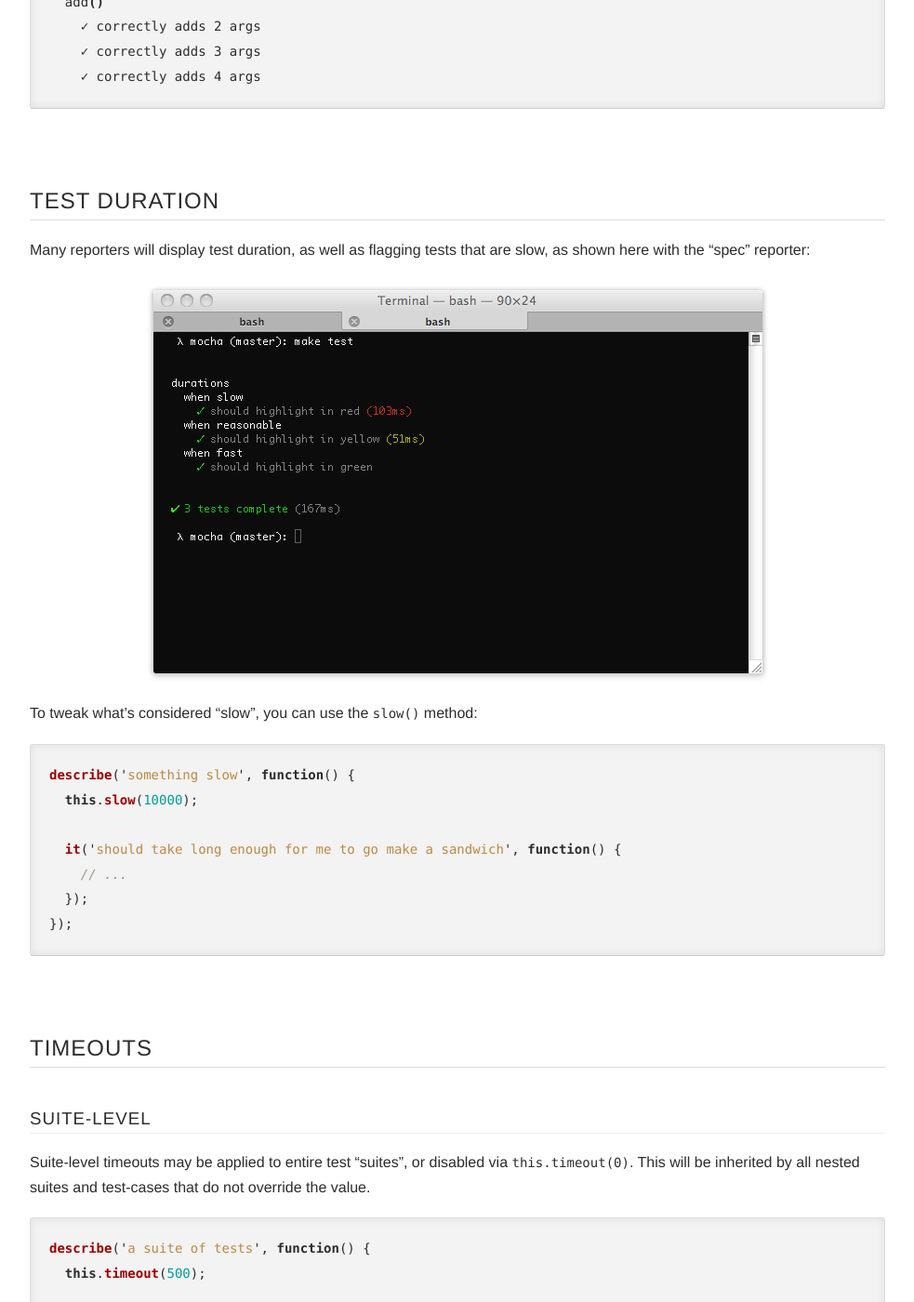
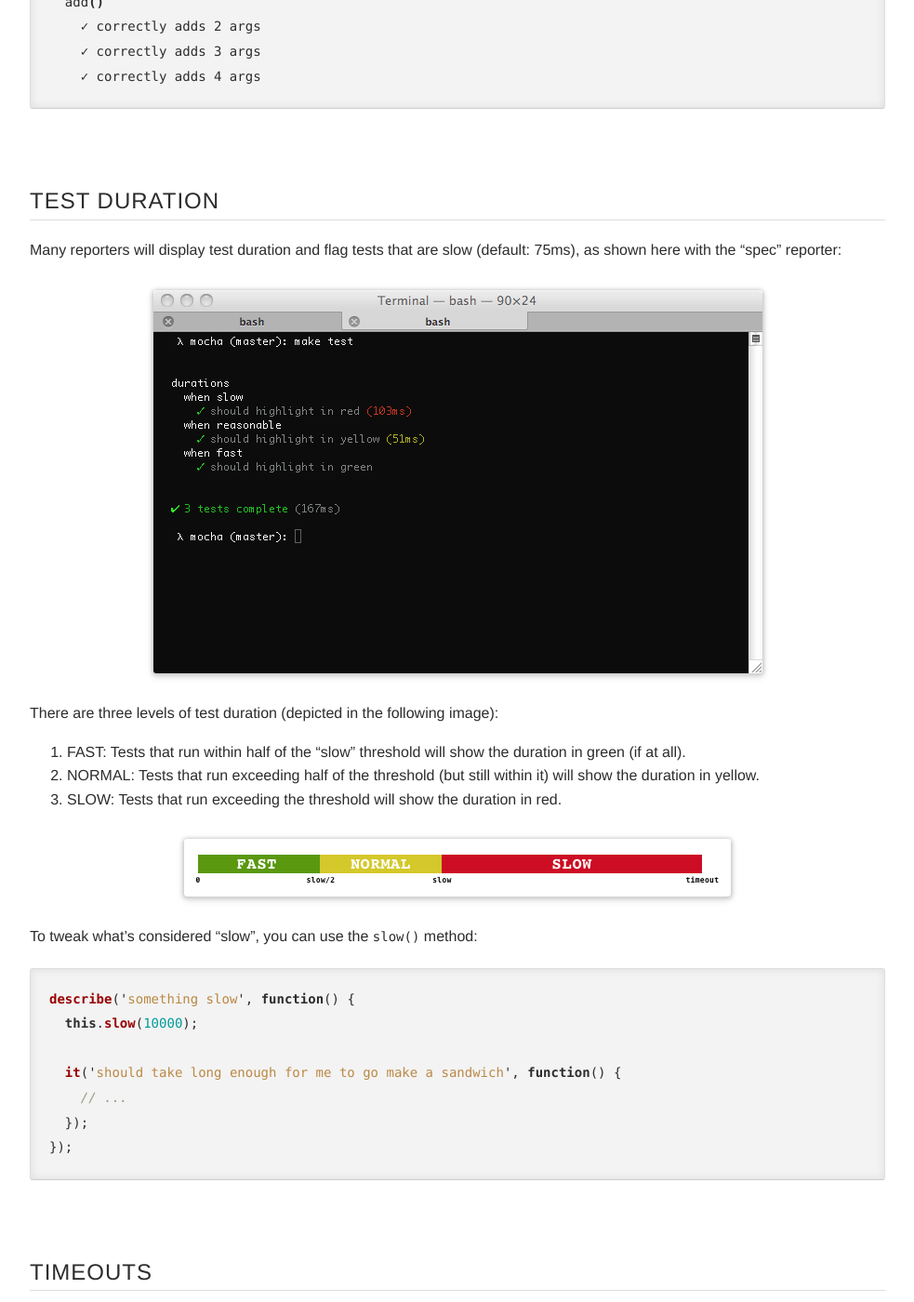
Before and after one commit to mochajs/docs-legacy, a Jekyll site: the page built from index.md, in a window 1280 px wide and 1400 px high, scrolled down 20145 px. Shown: the whole window at 93% size, without its empty margins (148-1131 px from the left). Built offline with Jekyll 4.4.1, drawn with Linux system fonts in a browser that asks for light colours.

Commit message:
update slow description (#3466)
Update mocha doc to have more details on the "slow" configuration

```diff
--- a/index.md
+++ b/index.md
@@ -707,9 +707,17 @@ $ mocha
 
 <h2 id="test-duration">Test duration</h2>
 
-Many reporters will display test duration, as well as flagging tests that are slow, as shown here with the "spec" reporter:
+Many reporters will display test duration and flag tests that are slow (default: 75ms), as shown here with the "spec" reporter:
 
 ![test duration](images/reporter-spec-duration.png?withoutEnlargement&resize=920,9999){:class="screenshot"}
+
+There are three levels of test duration (depicted in the following image):
+
+1. FAST: Tests that run within half of the "slow" threshold will show the duration in green (if at all).
+2. NORMAL: Tests that run exceeding half of the threshold (but still within it) will show the duration in yellow.
+3. SLOW: Tests that run exceeding the threshold will show the duration in red.
+
+![test duration range](images/test-duration-range.png?withoutEnlargement&resize=920,9999){:class="screenshot"}
 
 To tweak what's considered "slow", you can use the `slow()` method:
 
```
Also changed, not shown: images/test-duration-range.png (added).
